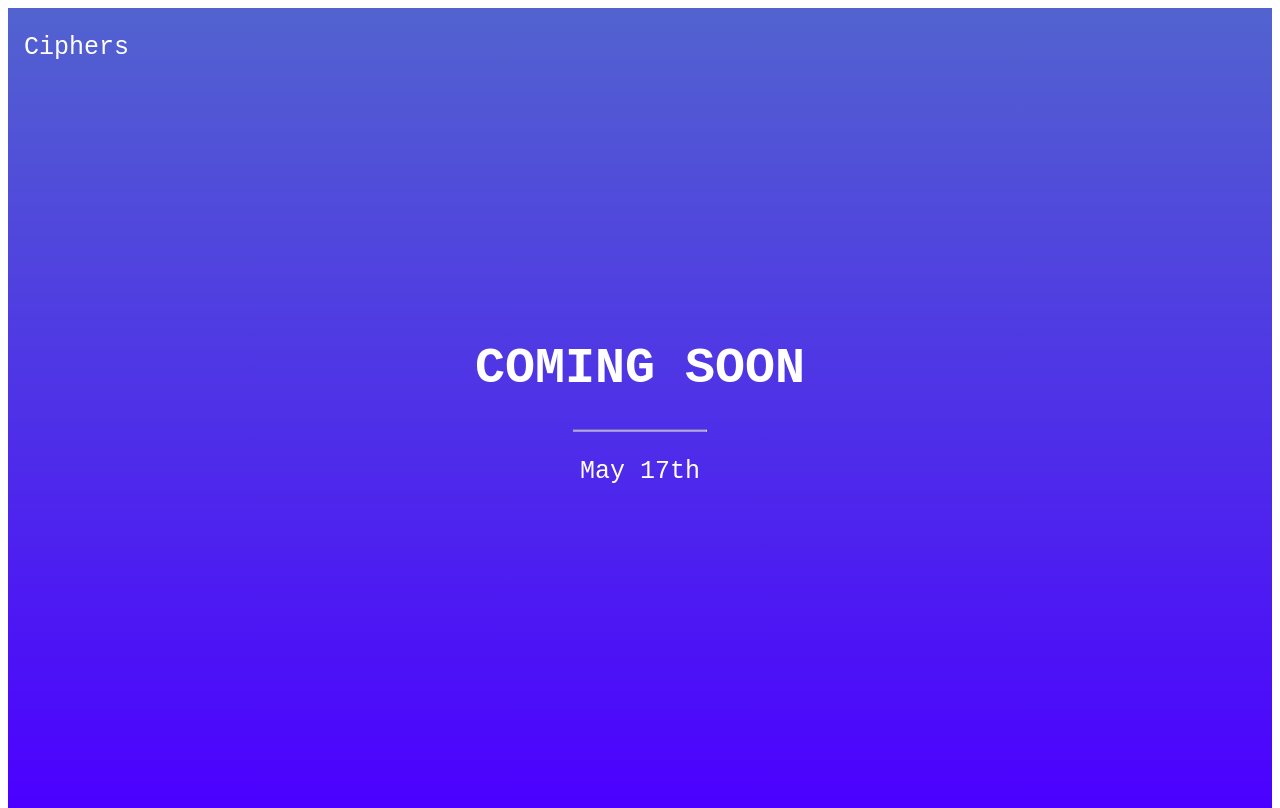
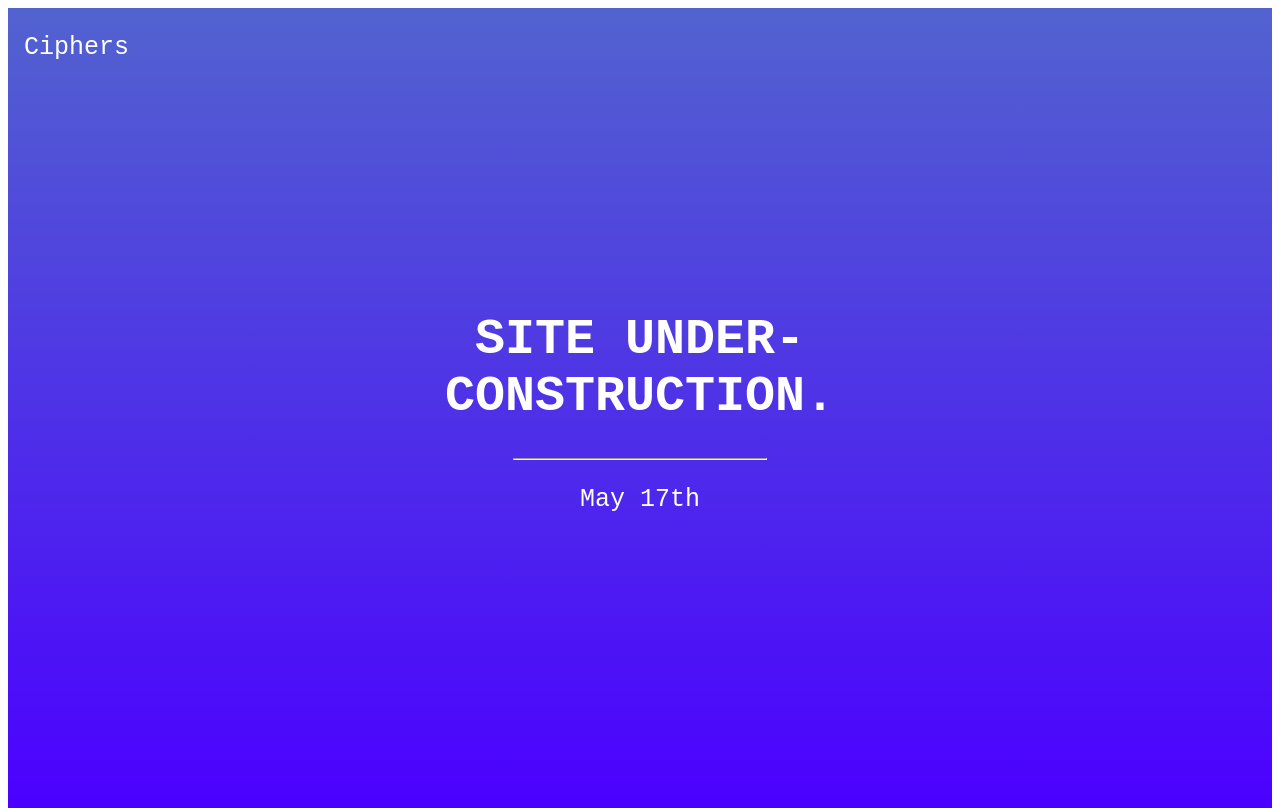
Before and after one commit to DecipherCode/cipherchat, a Flask app: template templates/construction.html in a window 1280 px wide. Run offline with Flask 2, Linux system fonts and the light colour scheme; the template is opened without the code that fills it, so the values that code supplies are empty; parts of the project's set-up code (start-up, migrations or seed data) failed here and were passed over.

Commit message:
contruction page edit

```diff
--- a/templates/construction.html
+++ b/templates/construction.html
@@ -66,13 +66,12 @@ hr {
 			  <p>Ciphers</p>
 			</div>
 			<div class="middle">
-			  <h1>COMING SOON</h1>
+			  <h1>SITE UNDER-CONSTRUCTION. </h1>
 			  <hr>
-			  <p>May 17th</p>
+        <p>May 17th</p>
+        <p>{{message}}</p>
 			</div>
-			<div class="bottomleft">
-			  <p>{{message}}</p>
-			</div>
+
 		  </div>
 
 
```
